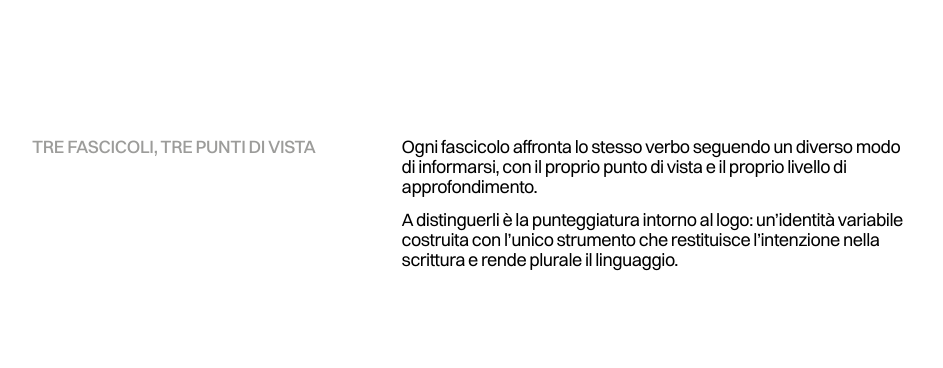
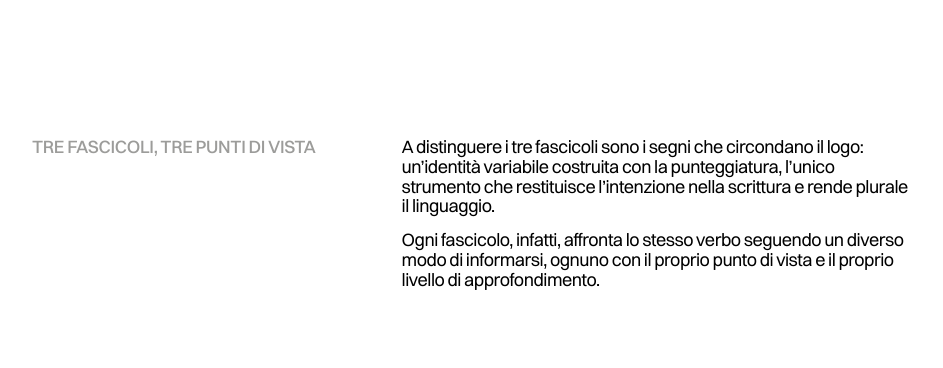
Before and after one commit to sarabellini99/SaraBellini, a plain HTML site: page progetti/Plurale.html in a window 1280 px wide. Shown: the part 3844-4212 px from the top of the page, without its empty margins (168-1111 px from the left). Drawn offline with Linux system fonts and the light colour scheme.

Commit message:
Plurale: nuovo testo di Tre fascicoli, tre punti di vista
Co-Authored-By: Claude Opus 5.5 <noreply@anthropic.com>
Claude-Session: https://claude.ai/code/session_01F8HjMpXppBL3SyZLRo98FG

```diff
--- a/progetti/Plurale.html
+++ b/progetti/Plurale.html
@@ -118,8 +118,8 @@
       <h2>TRE FASCICOLI, TRE PUNTI DI VISTA</h2>
      </div>
      <div class="spiegazione">
-<p class="urania-description">Ogni fascicolo affronta lo stesso verbo seguendo un diverso modo di informarsi, con il proprio punto di vista e il proprio livello di approfondimento.</p>
-<p class="urania-description">A distinguerli è la punteggiatura intorno al logo: un’identità variabile costruita con l’unico strumento che restituisce l’intenzione nella scrittura e rende plurale il linguaggio.</p>
+<p class="urania-description">A distinguere i tre fascicoli sono i segni che circondano il logo: un’identità variabile costruita con la punteggiatura, l’unico strumento che restituisce l’intenzione nella scrittura e rende plurale il linguaggio.</p>
+<p class="urania-description">Ogni fascicolo, infatti, affronta lo stesso verbo seguendo un diverso modo di informarsi, ognuno con il proprio punto di vista e il proprio livello di approfondimento.</p>
      </div>
  </div>
 <div class="plurale-fascicoli">
```
